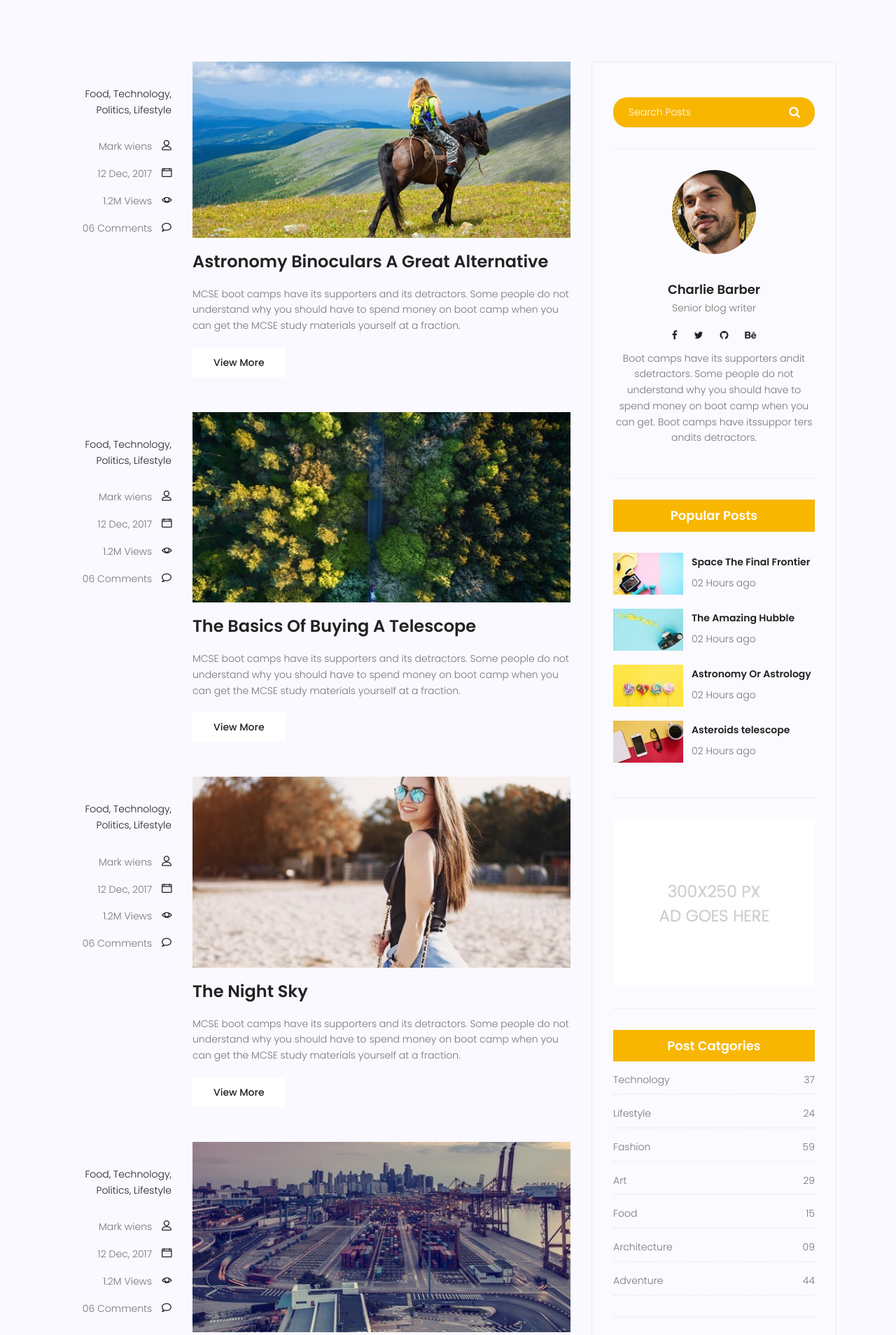
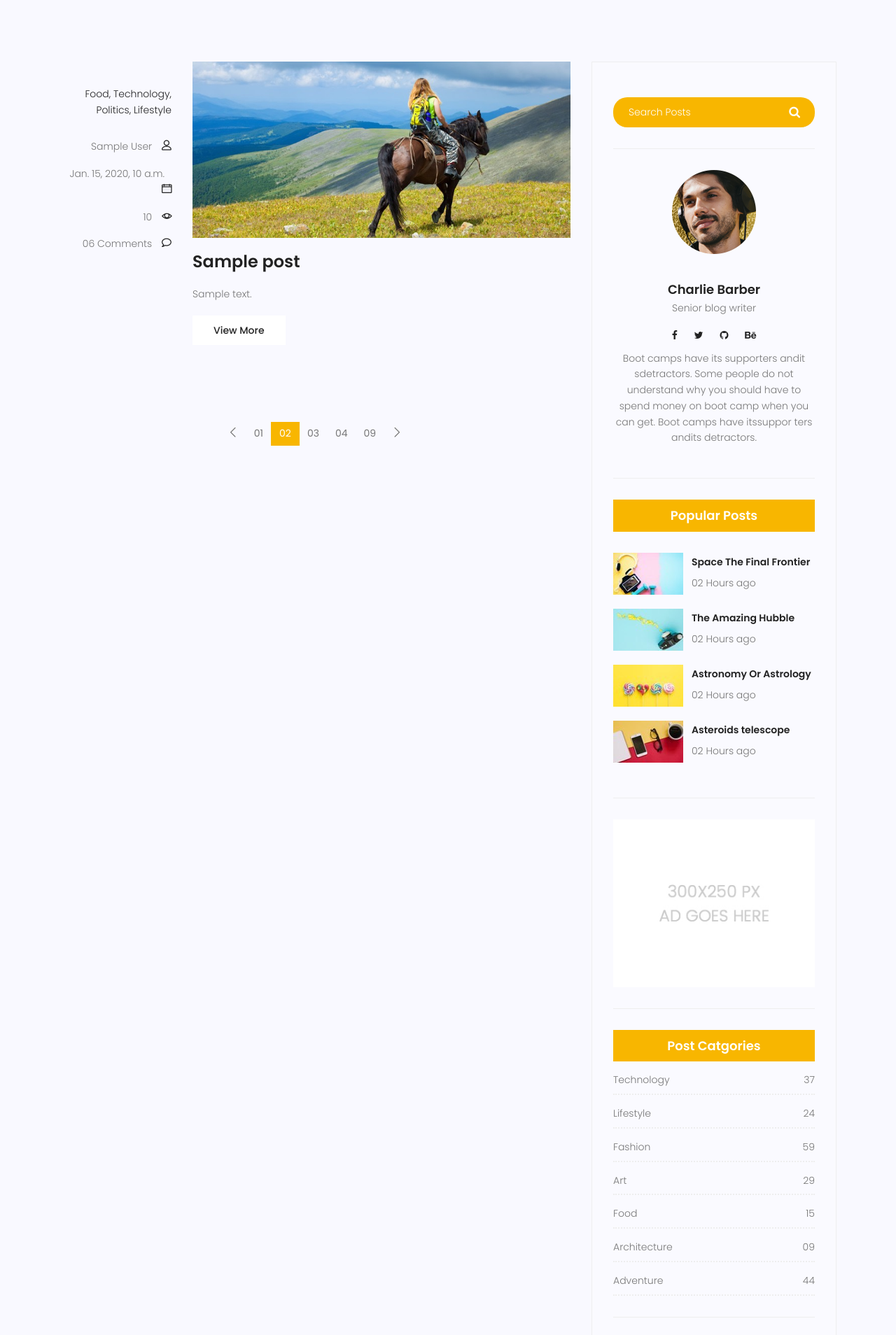
Before and after one commit to ahmsolt/mysite, a Django app: template templates/blog/blog-home.html in a window 1280 px wide. Shown: the part 994-2902 px from the top of the page at 70% size. Run offline with Django 5.2, Linux system fonts and the light colour scheme; the template is opened without the code that fills it: most values are stand-ins (such as "Sample title", 1, 10 or a date in 2020); some libraries are stand-ins or nearby versions.

Commit message:
blog single

```diff
--- a/blog/urls.py
+++ b/blog/urls.py
@@ -5,6 +5,6 @@ app_name = 'blog'
 
 urlpatterns = [
     path('', blog_view,name='index'),
-    path('blog',blog_single,name='single')
+    path('<int:pid>',blog_single,name='single')
 
 ]
--- a/templates/blog/blog-home.html
+++ b/templates/blog/blog-home.html
@@ -89,6 +89,7 @@
 	<div class="container">
 		<div class="row">
 			<div class="col-lg-8 posts-list">
+				{% for post in posts %}
 				<div class="single-post row">
 					<div class="col-lg-3  col-md-3 meta-details">
 						<ul class="tags">
@@ -98,11 +99,11 @@
 							<li><a href="#">Lifestyle</a></li>
 						</ul>
 						<div class="user-details row">
-							<p class="user-name col-lg-12 col-md-12 col-6"><a href="#">Mark wiens</a> <span
+							<p class="user-name col-lg-12 col-md-12 col-6"><a href="#">{{post.author}}</a> <span
 									class="lnr lnr-user"></span></p>
-							<p class="date col-lg-12 col-md-12 col-6"><a href="#">12 Dec, 2017</a> <span
+							<p class="date col-lg-12 col-md-12 col-6"><a href="#">{{post.Published_date}}</a> <span
 									class="lnr lnr-calendar-full"></span></p>
-							<p class="view col-lg-12 col-md-12 col-6"><a href="#">1.2M Views</a> <span
+							<p class="view col-lg-12 col-md-12 col-6"><a href="#">{{post.counted_views}}</a> <span
 									class="lnr lnr-eye"></span></p>
 							<p class="comments col-lg-12 col-md-12 col-6"><a href="#">06 Comments</a> <span
 									class="lnr lnr-bubble"></span></p>
@@ -112,119 +113,16 @@
 						<div class="feature-img">
 							<img class="img-fluid" src="img/blog/feature-img1.jpg" alt="">
 						</div>
-						<a class="posts-title" href="blog-single.html">
-							<h3>Astronomy Binoculars A Great Alternative</h3>
+						<a class="posts-title" href="/blog/{{post.id}}"><h3>{{post.title}}</h3>
 						</a>
 						<p class="excert">
-							MCSE boot camps have its supporters and its detractors. Some people do not understand why
-							you should have to spend money on boot camp when you can get the MCSE study materials
-							yourself at a fraction.
+							{{post.content}}
 						</p>
-						<a href="blog-single.html" class="primary-btn">View More</a>
+						<a href="/blog/{{post.id}}" class="primary-btn">View More</a>
 					</div>
 				</div>
-				<div class="single-post row">
-					<div class="col-lg-3  col-md-3 meta-details">
-						<ul class="tags">
-							<li><a href="#">Food,</a></li>
-							<li><a href="#">Technology,</a></li>
-							<li><a href="#">Politics,</a></li>
-							<li><a href="#">Lifestyle</a></li>
-						</ul>
-						<div class="user-details row">
-							<p class="user-name col-lg-12 col-md-12 col-6"><a href="#">Mark wiens</a> <span
-									class="lnr lnr-user"></span></p>
-							<p class="date col-lg-12 col-md-12 col-6"><a href="#">12 Dec, 2017</a> <span
-									class="lnr lnr-calendar-full"></span></p>
-							<p class="view col-lg-12 col-md-12 col-6"><a href="#">1.2M Views</a> <span
-									class="lnr lnr-eye"></span></p>
-							<p class="comments col-lg-12 col-md-12 col-6"><a href="#">06 Comments</a> <span
-									class="lnr lnr-bubble"></span></p>
-						</div>
-					</div>
-					<div class="col-lg-9 col-md-9 ">
-						<div class="feature-img">
-							<img class="img-fluid" src="img/blog/feature-img2.jpg" alt="">
-						</div>
-						<a class="posts-title" href="blog-single.html">
-							<h3>The Basics Of Buying A Telescope</h3>
-						</a>
-						<p class="excert">
-							MCSE boot camps have its supporters and its detractors. Some people do not understand why
-							you should have to spend money on boot camp when you can get the MCSE study materials
-							yourself at a fraction.
-						</p>
-						<a href="blog-single.html" class="primary-btn">View More</a>
-					</div>
-				</div>
-				<div class="single-post row">
-					<div class="col-lg-3  col-md-3 meta-details">
-						<ul class="tags">
-							<li><a href="#">Food,</a></li>
-							<li><a href="#">Technology,</a></li>
-							<li><a href="#">Politics,</a></li>
-							<li><a href="#">Lifestyle</a></li>
-						</ul>
-						<div class="user-details row">
-							<p class="user-name col-lg-12 col-md-12 col-6"><a href="#">Mark wiens</a> <span
-									class="lnr lnr-user"></span></p>
-							<p class="date col-lg-12 col-md-12 col-6"><a href="#">12 Dec, 2017</a> <span
-									class="lnr lnr-calendar-full"></span></p>
-							<p class="view col-lg-12 col-md-12 col-6"><a href="#">1.2M Views</a> <span
-									class="lnr lnr-eye"></span></p>
-							<p class="comments col-lg-12 col-md-12 col-6"><a href="#">06 Comments</a> <span
-									class="lnr lnr-bubble"></span></p>
-						</div>
-					</div>
-					<div class="col-lg-9 col-md-9">
-						<div class="feature-img">
-							<img class="img-fluid" src="img/blog/feature-img4.jpg" alt="">
-						</div>
-						<a class="posts-title" href="blog-single.html">
-							<h3>The Night Sky</h3>
-						</a>
-						<p class="excert">
-							MCSE boot camps have its supporters and its detractors. Some people do not understand why
-							you should have to spend money on boot camp when you can get the MCSE study materials
-							yourself at a fraction.
-						</p>
-						<a href="blog-single.html" class="primary-btn">View More</a>
-					</div>
-				</div>
-				<div class="single-post row">
-					<div class="col-lg-3 col-md-3 meta-details">
-						<ul class="tags">
-							<li><a href="#">Food,</a></li>
-							<li><a href="#">Technology,</a></li>
-							<li><a href="#">Politics,</a></li>
-							<li><a href="#">Lifestyle</a></li>
-						</ul>
-						<div class="user-details row">
-							<p class="user-name col-lg-12 col-md-12 col-6"><a href="#">Mark wiens</a> <span
-									class="lnr lnr-user"></span></p>
-							<p class="date col-lg-12 col-md-12 col-6"><a href="#">12 Dec, 2017</a> <span
-									class="lnr lnr-calendar-full"></span></p>
-							<p class="view col-lg-12 col-md-12 col-6"><a href="#">1.2M Views</a> <span
-									class="lnr lnr-eye"></span></p>
-							<p class="comments col-lg-12 col-md-12 col-6"><a href="#">06 Comments</a> <span
-									class="lnr lnr-bubble"></span></p>
-						</div>
-					</div>
-					<div class="col-lg-9 col-md-9">
-						<div class="feature-img">
-							<img class="img-fluid" src="img/blog/feature-img5.jpg" alt="">
-						</div>
-						<a class="posts-title" href="blog-single.html">
-							<h3>Telescopes 101</h3>
-						</a>
-						<p class="excert">
-							MCSE boot camps have its supporters and its detractors. Some people do not understand why
-							you should have to spend money on boot camp when you can get the MCSE study materials
-							yourself at a fraction.
-						</p>
-						<a href="blog-single.html" class="primary-btn">View More</a>
-					</div>
-				</div>
+				{% endfor %}
+
 				<nav class="blog-pagination justify-content-center d-flex">
 					<ul class="pagination">
 						<li class="page-item">
```
Also changed, not shown: blog/views.py (+8 -4 lines).
